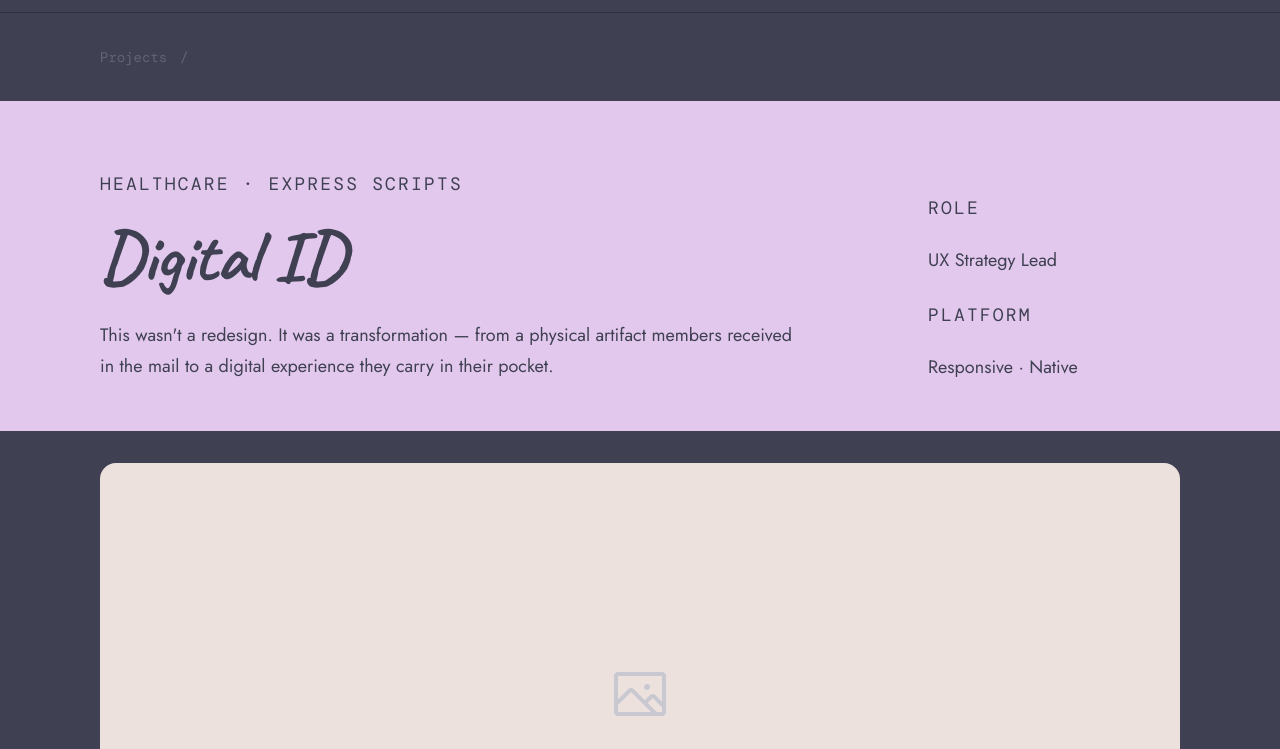
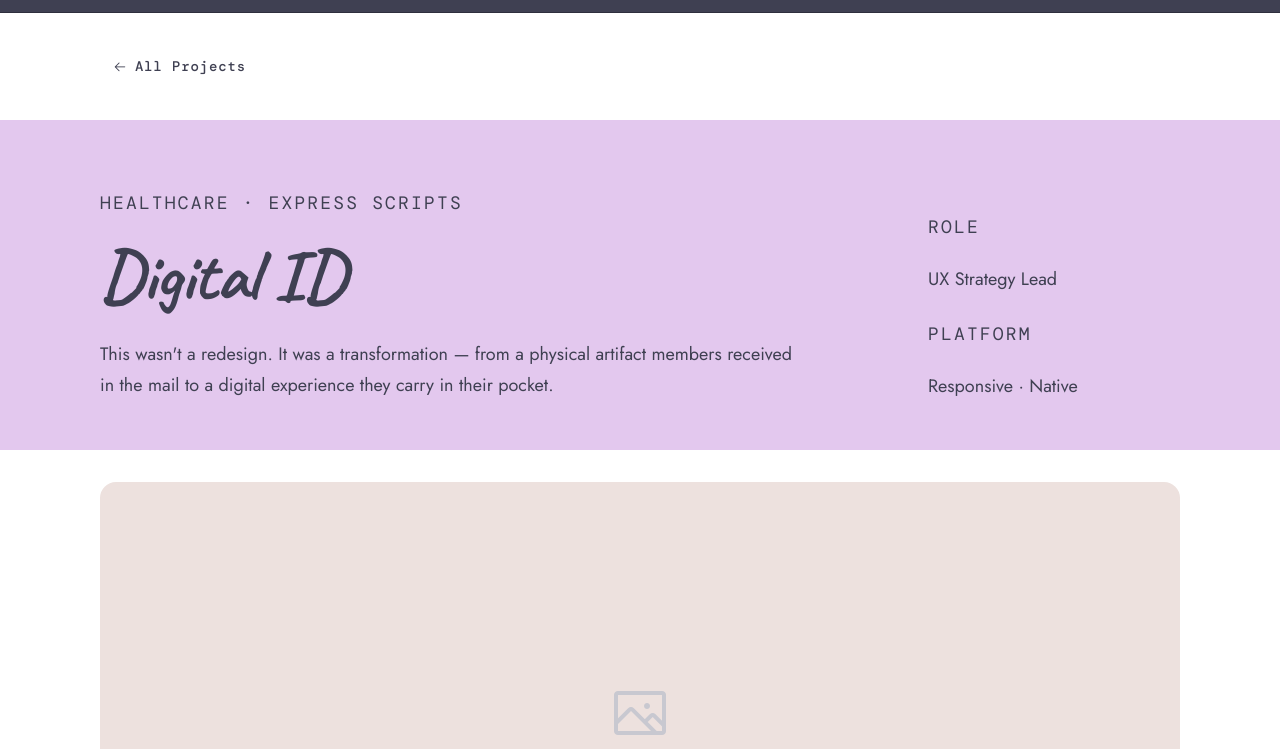
Before and after one commit to emahonux-beep/erinmahonportfolio, a plain HTML site: page digital-id.html in a window 1280 px wide. Shown: the part 51-800 px from the top of the page. Drawn offline with nearby package versions, Linux system fonts and the light colour scheme; a web font is replaced by a local one.

Commit message:
Add files via upload

```diff
--- a/digital-id.html
+++ b/digital-id.html
@@ -10,16 +10,12 @@
 </head>
 <body>
 
-  <!-- BREADCRUMB -->
-  <div class="section section--sm">
+  <!-- BACK LINK -->
+  <section class="section section--sm bg-white">
     <div class="section__inner">
-      <nav class="breadcrumb" aria-label="Breadcrumb">
-        <a href="../work.html" class="breadcrumb__link">Projects</a>
-        <span class="breadcrumb__sep" aria-hidden="true"> / </span>
-        <span class="breadcrumb__current">Digital ID</span>
-      </nav>
+      <a href="../work.html" class="btn btn--tertiary"><i class="ph ph-arrow-left" aria-hidden="true"></i> All Projects</a>
     </div>
-  </div>
+  </section>
 
   <!-- HERO -->
   <section class="section hero bg-lav">
@@ -45,7 +41,7 @@
   </section>
 
   <!-- HERO IMAGE -->
-  <section class="section section--sm">
+  <section class="section section--sm bg-white">
     <div class="section__inner">
       <div class="img-placeholder img-placeholder--rect" style="width:100%; aspect-ratio:21/9; border-radius:var(--radius-lg);">
         <i class="ph ph-image" style="font-size:4rem; color:var(--slate-100);" aria-hidden="true"></i>
```
Also changed, not shown: case-studies/check-coverage.html (+0 -11 lines), case-studies/digital-id.html (+5 -9 lines), check-coverage.html (+0 -11 lines).
